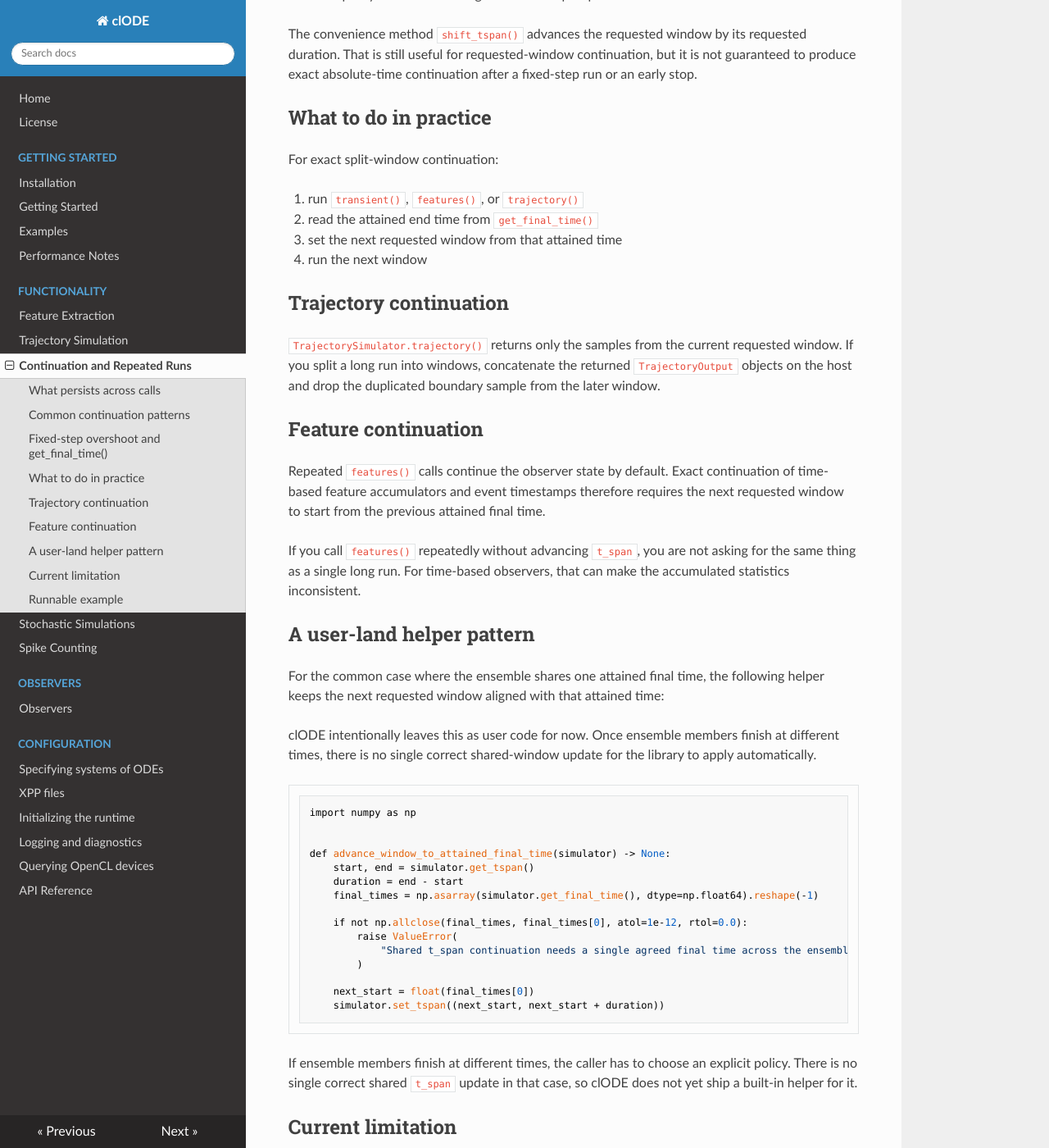
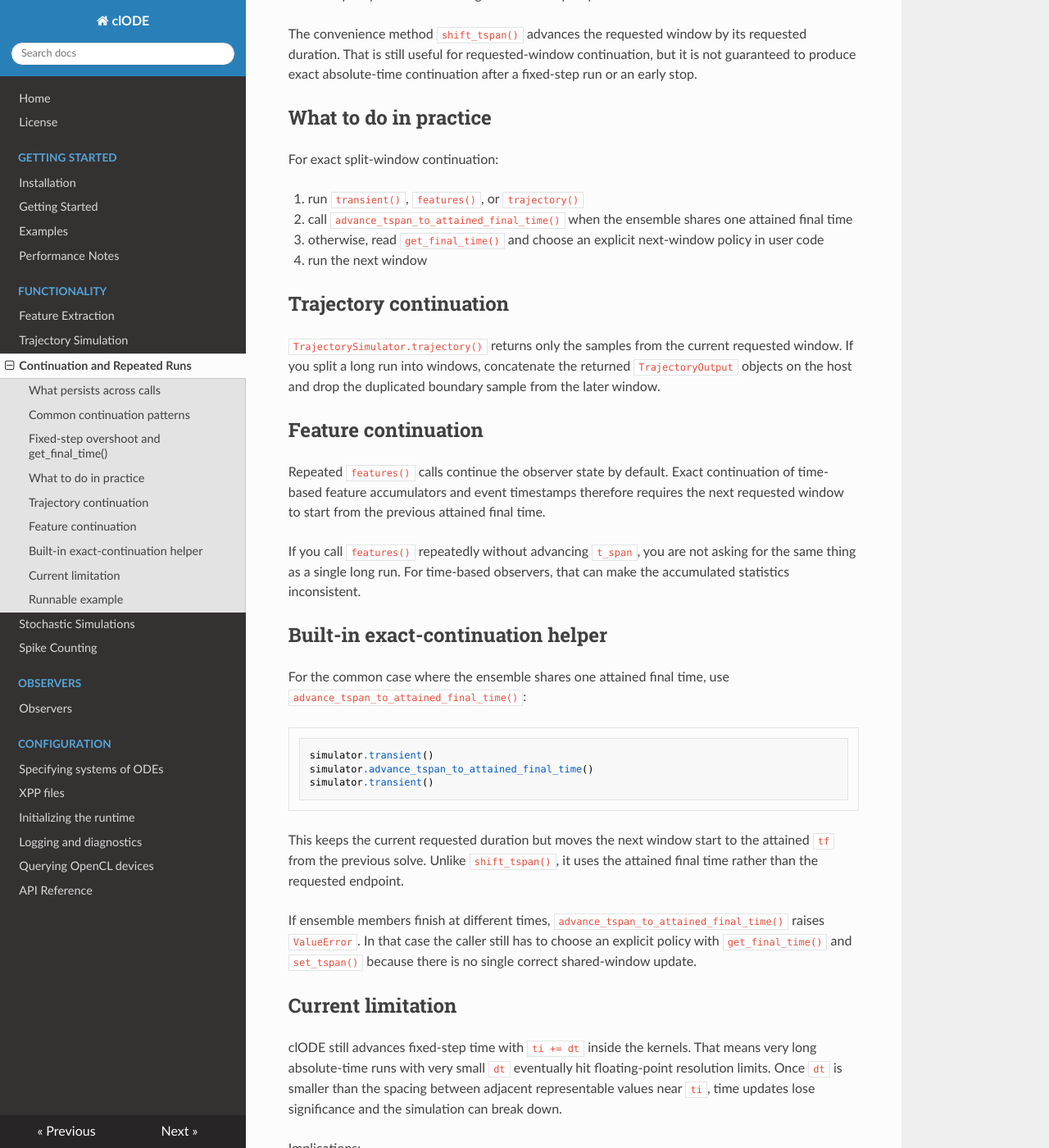
Before and after one commit to patrickfletcher/clODE, an MkDocs documentation site: the page built from docs/continuation.md, in a window 1280 px wide and 1400 px high, scrolled down 1097 px. Shown: the whole window at 82% size. Built offline with MkDocs 1.6.1, drawn with Linux system fonts in a browser that asks for light colours; nearby versions of some CDN libraries.

Commit message:
more clearly indicate the issue with shifting t_span (may not all have reached the same tf)

````diff
--- a/docs/continuation.md
+++ b/docs/continuation.md
@@ -48,8 +48,8 @@ to produce exact absolute-time continuation after a fixed-step run or an early s
 For exact split-window continuation:
 
 1. run `transient()`, `features()`, or `trajectory()`
-2. read the attained end time from `get_final_time()`
-3. set the next requested window from that attained time
+2. call `advance_tspan_to_attained_final_time()` when the ensemble shares one attained final time
+3. otherwise, read `get_final_time()` and choose an explicit next-window policy in user code
 4. run the next window
 
 ## Trajectory continuation
@@ -68,36 +68,24 @@ If you call `features()` repeatedly without advancing `t_span`, you are not aski
 same thing as a single long run. For time-based observers, that can make the accumulated
 statistics inconsistent.
 
-## A user-land helper pattern
+## Built-in exact-continuation helper
 
-For the common case where the ensemble shares one attained final time, the following helper
-keeps the next requested window aligned with that attained time:
-
-clODE intentionally leaves this as user code for now. Once ensemble members finish at
-different times, there is no single correct shared-window update for the library to apply
-automatically.
+For the common case where the ensemble shares one attained final time, use
+`advance_tspan_to_attained_final_time()`:
 
 ```python
-import numpy as np
-
-
-def advance_window_to_attained_final_time(simulator) -> None:
-    start, end = simulator.get_tspan()
-    duration = end - start
-    final_times = np.asarray(simulator.get_final_time(), dtype=np.float64).reshape(-1)
-
-    if not np.allclose(final_times, final_times[0], atol=1e-12, rtol=0.0):
-        raise ValueError(
-            "Shared t_span continuation needs a single agreed final time across the ensemble"
-        )
-
-    next_start = float(final_times[0])
-    simulator.set_tspan((next_start, next_start + duration))
+simulator.transient()
+simulator.advance_tspan_to_attained_final_time()
+simulator.transient()
 ```
 
-If ensemble members finish at different times, the caller has to choose an explicit policy.
-There is no single correct shared `t_span` update in that case, so clODE does not yet ship
-a built-in helper for it.
+This keeps the current requested duration but moves the next window start to the attained
+`tf` from the previous solve. Unlike `shift_tspan()`, it uses the attained final time rather
+than the requested endpoint.
+
+If ensemble members finish at different times, `advance_tspan_to_attained_final_time()`
+raises `ValueError`. In that case the caller still has to choose an explicit policy with
+`get_final_time()` and `set_tspan()` because there is no single correct shared-window update.
 
 ## Current limitation
 
````
Also changed, not shown: .design/development_roadmap.md (+24 -31 lines), .design/ideas.md (+4 -5 lines), .design/next_pr.md (+26 -26 lines), .design/package_state.md (+5 -4 lines), .design/reference/continuation_timebase_note.md (+2 -1 lines), 4 other files.
